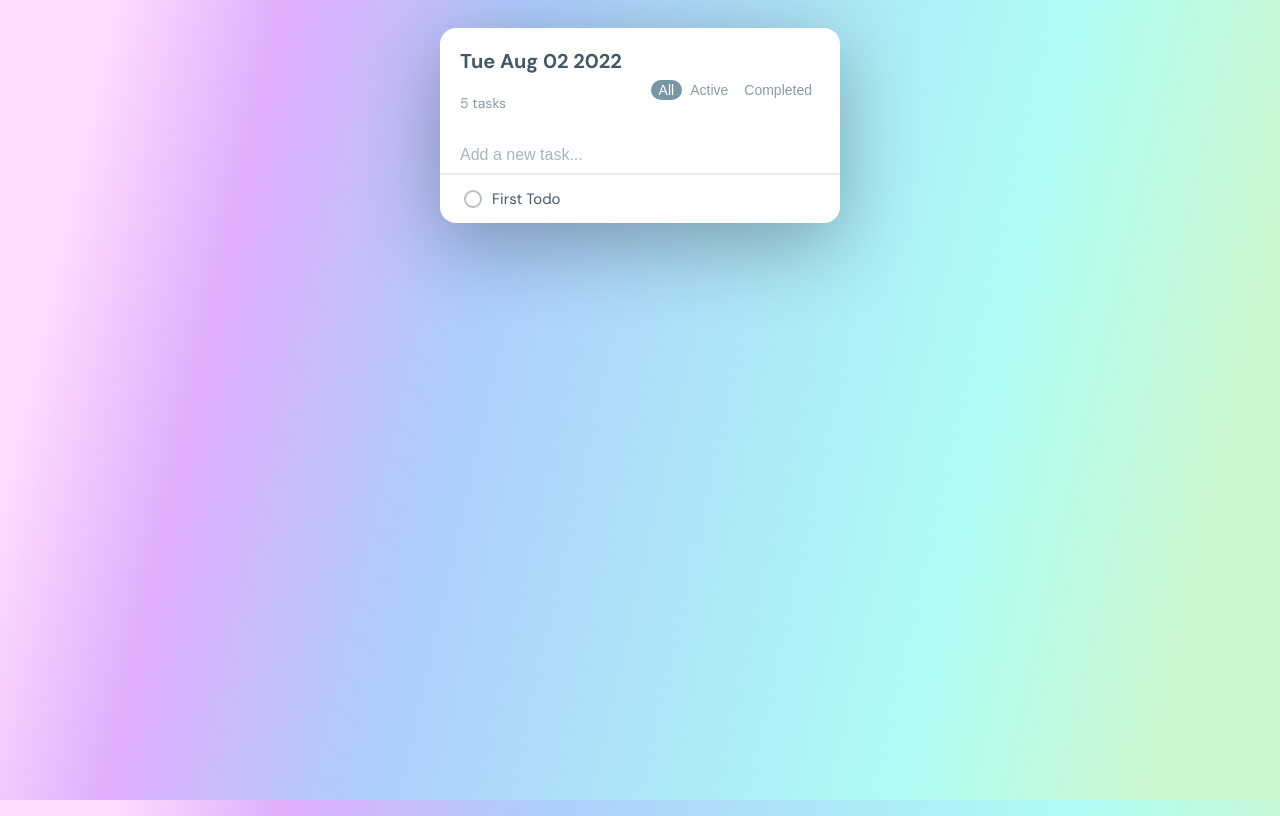
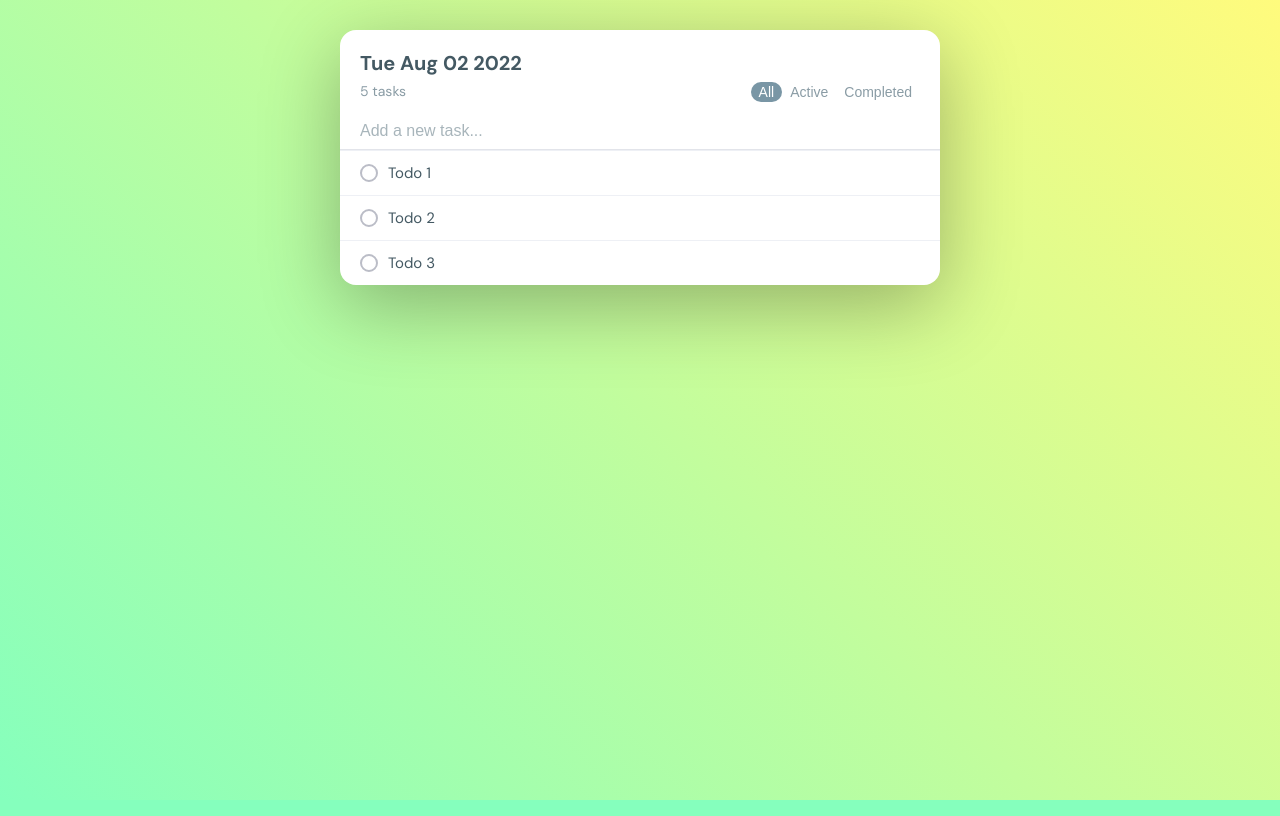
Before and after one commit to TheRiceCold/todo-app-mern, a React (Vite) app in the folder client/: page / in a window 1280 px wide. Built offline with nearby package versions, Linux system fonts and the light colour scheme.

Commit message:
updating todo task

```diff
--- a/client/src/App.tsx
+++ b/client/src/App.tsx
@@ -1,20 +1,19 @@
+import { FC } from "react";
 import styled from "styled-components";
 import Header from "./components/Header";
 import TaskList from "./components/TaskList";
 
-function App() {
-  return (
-    <Container>
-      <Header />
-      <TaskList />
-    </Container>
-  );
-}
+const App: FC = () => (
+  <Container>
+    <Header />
+    <TaskList />
+  </Container>
+);
 
 export default App;
 
 const Container = styled.main`
-  max-width: 400px;
+  max-width: 600px;
   width: 100%;
   margin: auto;
   background-color: #fff;
--- a/client/src/components/Header.tsx
+++ b/client/src/components/Header.tsx
@@ -48,7 +48,6 @@ const Header: FC = () => {
 export default Header;
 
 const Title = styled.h1`
-  margin: 0;
   font-size: 20px;
   font-weight: 600;
   padding: 20px 20px 6px 20px;
@@ -67,7 +66,6 @@ const Tools = styled.div`
 `;
 
 const FilterButton = styled.button`
-  border: 0;
   background: 0;
   line-height: 1;
   color: #8a9ca5;
@@ -92,7 +90,6 @@ const Form = styled.form`
   margin-top: 10px;
   input {
     flex: 1;
-    border: 0;
     color: #455963;
     font-size: 16px;
     padding: 10px 20px;
--- a/client/src/components/TaskList.tsx
+++ b/client/src/components/TaskList.tsx
@@ -16,7 +16,43 @@ const TaskList: FC = () => {
     <Container>
       <Item>
         <input type="checkbox" />
-        <label>First Todo</label>
+        <label>Todo 1</label>
+        <button>
+          <FiEdit2
+            size={16}
+            color={"#445963"}
+            onClick={handleEdit}
+          />
+        </button>
+        <button>
+          <FiTrash2
+            size={16}
+            color="red"
+            onClick={handleDelete}
+          />
+        </button>
+      </Item>
+      <Item>
+        <input type="checkbox" />
+        <label>Todo 2</label>
+        <button>
+          <FiEdit2
+            size={16}
+            color={"#445963"}
+            onClick={handleEdit}
+          />
+        </button>
+        <button>
+          <FiTrash2
+            size={16}
+            color="red"
+            onClick={handleDelete}
+          />
+        </button>
+      </Item>
+      <Item>
+        <input type="checkbox" />
+        <label>Todo 3</label>
         <button>
           <FiEdit2
             size={16}
--- a/client/src/index.css
+++ b/client/src/index.css
@@ -1,24 +1,22 @@
 @import url('https://fonts.googleapis.com/css?family=DM+Sans:400,500,700&display=swap');
 
 * {
+  margin: 0;
+  border: 0;
+  padding: 0;
   outline: 0;
   box-sizing: border-box;
 }
 
 body {
-  background-image: linear-gradient(
-    102.7deg, rgba(253, 218, 255, 1) 8.2%,
-    rgba(223, 173, 252, 1) 19.6%,
-    rgba(173, 205, 252, 1) 36.8%,
-    rgba(173, 252, 244, 1) 73.2%,
-    rgba(202, 248, 208, 1) 90.9%
-  );
+  background-color: #85FFBD;
+  background-image: linear-gradient(45deg, #85FFBD 0%, #FFFB7D 100%);
   background-attachment: fixed;
   display: flex;
   flex-direction: column;
   background-repeat: no-repeat;
   background-size: cover;
-  padding: 20px;
+  padding: 30px;
   height: 100vh;
   overflow: hidden;
 }
```
Also changed, not shown: 2 other files (tests, documents, lock files or other folders).
